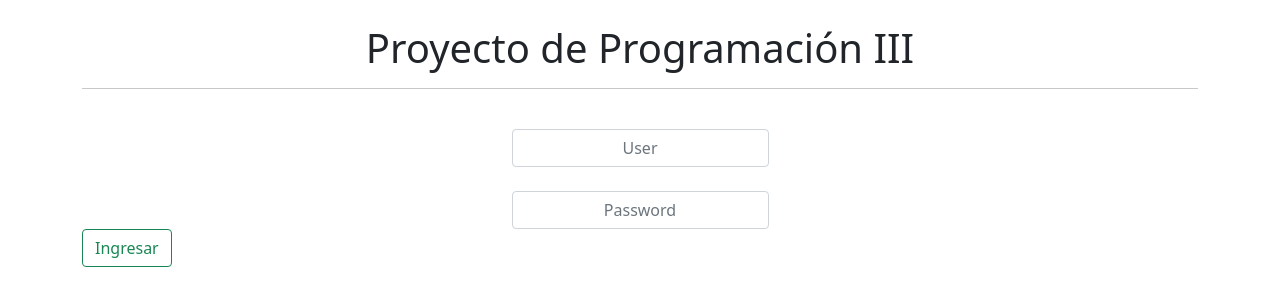
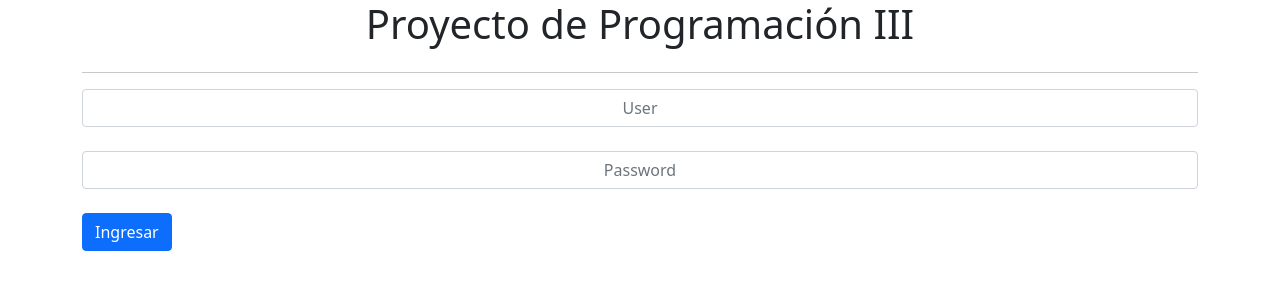
Before and after one commit to kenethfv/Progra3, an Angular app in the folder Applicacion/: page /login in a window 1280 px wide. Shown: the top 306 px of the page. Built offline with nearby package versions, Linux system fonts and the light colour scheme.

Commit message:
Btn Login

```diff
--- a/Applicacion/src/app/login/Login.component.html
+++ b/Applicacion/src/app/login/Login.component.html
@@ -1,11 +1,10 @@
 <div class="container">
     <div class="row">
         <div class="col-md-12">
-            <br>
             <h1>Proyecto de Programación III</h1>
+        </div>
+        <div class="col-md-12">
             <hr>
-            <br>
-
         </div>
     </div>
 
@@ -18,27 +17,30 @@
         <br>
     </div>
 
-    <div class="abs-center">
-        <div class="row">
-            <div class="col-xs-5">
-                <input type="text" placeholder="User" class="form-control" required>
-                <br>
-            </div>
+    <form (ngSubmit)="login()" id="login">
+    <div class="row">
+        <div class="col-md-12">
+            <input type="text" placeholder="User" class="form-control" required>
+            <br>
         </div>
     </div>
 
-    <div class="abs-center">
-        <div class="row">
-            <div class="col-xs-5">
-                <input type="password" placeholder="Password" class="form-control" required>
-            </div>
+
+
+    <div class="row">
+        <div class="col-md-12">
+            <input type="password" placeholder="Password" class="form-control" required>
         </div>
     </div>
 
+
+    <br>
     <div class="row">
         <div class="col-md-12">
-            <input class="btn btn-outline-success float-right" type="submit" value="Ingresar">
+            <input class="btn btn-primary float-right" type="submit" value="Ingresar">
         </div>
     </div>
+</form>
+    <br>
 
 </div>
```
Also changed, not shown: 1 other file (tests, documents, lock files or other folders).
